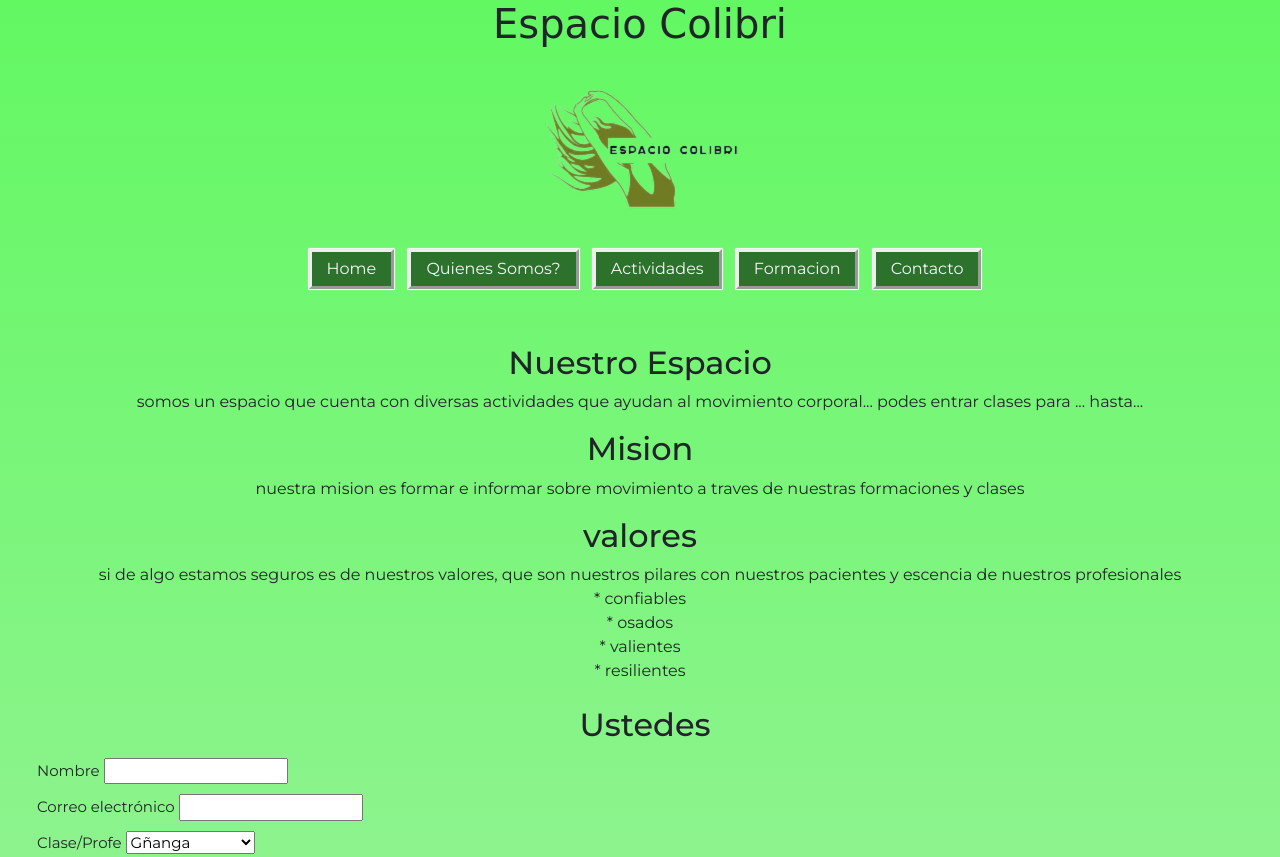
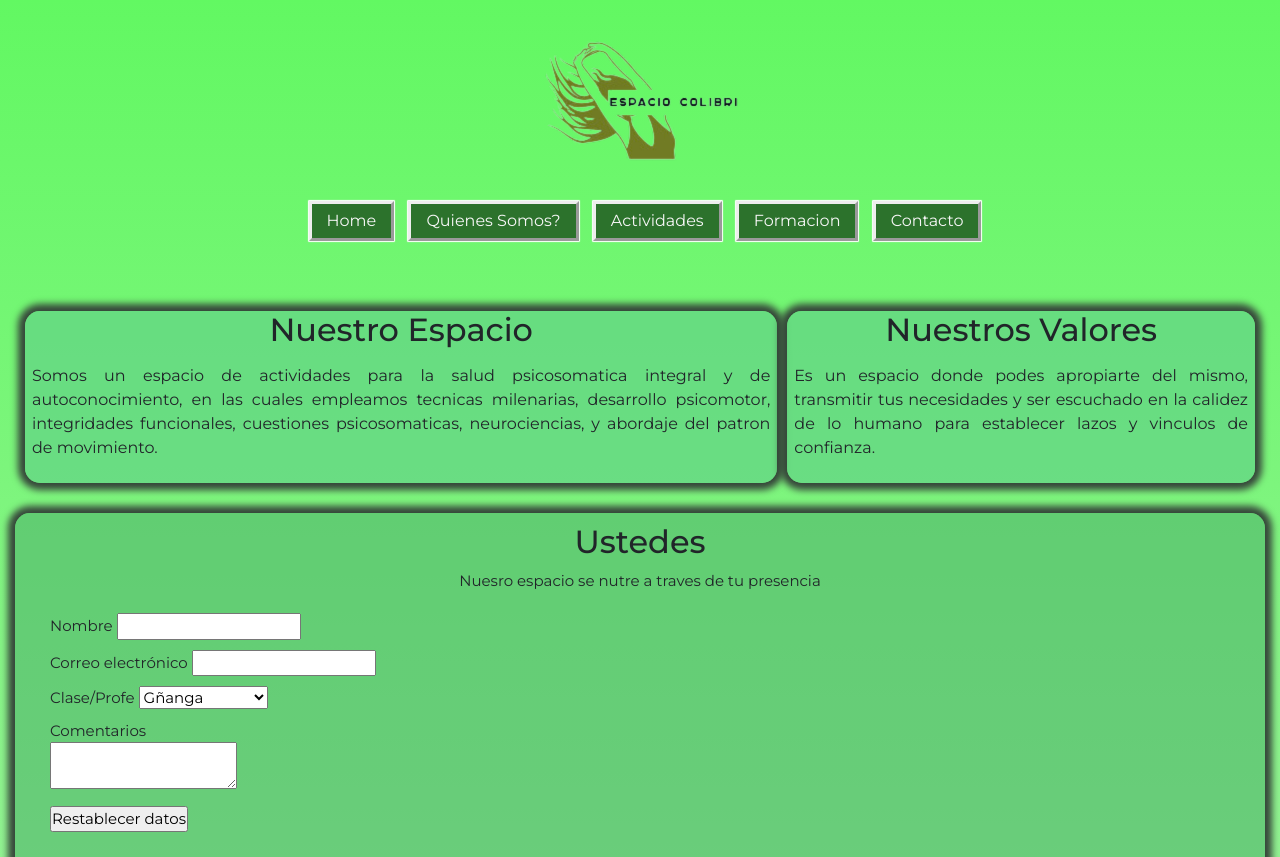
Before and after one commit to pbartoli2/segunda-entrega, a website: page pages/whoweare.html in a window 1280 px wide. Shown: the top 857 px of the page. Drawn offline with nearby package versions, Linux system fonts and the light colour scheme.

Commit message:
[PF] ULTIMO

```diff
--- a/SCSS/_cabeza.scss
+++ b/SCSS/_cabeza.scss
@@ -37,9 +37,9 @@
     }
 }
 h1{
-       font-family: $title-principal;
+  font-family: $title-principal;
+  display: none;
 }
-
 nav {
       padding: 10px;
       margin-left: 10px;
--- a/SCSS/_mediaq.scss
+++ b/SCSS/_mediaq.scss
@@ -28,7 +28,6 @@
         position: absolute;
         right: 40px;
         top: 40px;
-        z-index: 9999;
         &:hover {
             color: rgb(11, 128, 69);
         }
@@ -45,6 +44,7 @@
     .menunav {
         nav{
     position: absolute;
+    z-index: 9999;
     top: 0%;
     right: 0;
     height: 100%;
@@ -107,4 +107,7 @@
     top: 5%;
     height: 100%;
    }
+   .quienesomos{
+    display: block;
+   }
 }
--- a/SCSS/_pages.scss
+++ b/SCSS/_pages.scss
@@ -1,4 +1,4 @@
-/*paginas*/
+/*pagina actividades*/
 .actividades{
     display: none;
     &__tipos{
@@ -10,6 +10,7 @@
       font-weight: $regular;
     }
 }
+/*pagina de formacion*/
 .formaciongeneral{
   display: block;
   &__horario{
@@ -24,6 +25,11 @@
   &__texto{
     font-family: $parrafos;
     font-weight: $regular;
+    text-align: justify;
+    margin-right: 20px;
+    margin-left: 20px;
+    padding-bottom: 20px;
+    padding-top: 10px;
   }
   img{
     display: inline-block;
@@ -35,10 +41,36 @@
   }
 }
 /*formulario de quienes somos*/
+.quienesomos{
+  display: flex;
+  width: auto;
+  margin: 10px;
+  padding: 10px;
+  &__p-valores{
+    background-color: rgba(98, 212, 133, 0.705);
+    box-shadow: 0px 0px 7px 7px rgb(54, 70, 58);
+    border-radius: 15px;
+    margin: 5px;
+    p{
+      padding: 7px;
+      text-align: justify;
+    }
+  }
+  &__p-espacio{
+    margin: 5px;
+    background-color: rgba(98, 212, 133, 0.705);
+    box-shadow: 0px 0px 7px 7px rgb(54, 70, 58);
+    border-radius: 15px;
+    p{
+      padding: 7px;
+      text-align: justify;
+    }
+  }
+}
 .form {
   display: block;
   text-align: left;
-  width: 100%;
+  width: auto;
   font-family: $parrafos;
   font-size: 1em;
   margin-left: 20px;
@@ -51,10 +83,13 @@
 }
 .opiniones {
   font-size: 15px;
-  width: 100%;
-  padding: 7px;
-  margin: 5px;
-  &__ustedes{
+  padding: 10px;
+  width: auto;
+  margin: 15px;
+  background-color: rgba(74, 175, 104, 0.548);
+  box-shadow: 0px 0px 7px 7px rgb(54, 70, 58);
+  border-radius: 15px;
+   &__ustedes{
     padding: 5px;
   }
 }
@@ -80,3 +115,4 @@
     opacity: 1;
   }
 }
+/*pagina de contacto*/
--- a/SCSS/_principal.scss
+++ b/SCSS/_principal.scss
@@ -1,6 +1,6 @@
 body{
     background: linear-gradient(rgb(98, 248, 98),rgb(160, 241, 160));
-    font-family: "Montserrat", sans-serif;
+    font-family: $parrafos;
     text-align: center;
     margin: 0;
     padding: 0;
--- a/pages/whoweare.html
+++ b/pages/whoweare.html
@@ -3,7 +3,7 @@
 <head>
     <meta charset="UTF-8">
     <meta name="viewport" content="width=device-width, initial-scale=1.0">
-    <title>Espacio Colibri</title>
+    <title>Nosotros - Espacio Colibri</title>
     <!--google fonts-->
     <link rel="preconnect" href="https://fonts.googleapis.com">
 <link rel="preconnect" href="https://fonts.gstatic.com" crossorigin>
@@ -13,7 +13,6 @@
     <link href="https://fonts.googleapis.com/css2?family=Montserrat:ital,wght@0,100..900;1,100..900&display=swap" rel="stylesheet">
         <!--estilos-->
         <!--bootstrap--><link href="https://cdn.jsdelivr.net/npm/bootstrap@5.3.3/dist/css/bootstrap.min.css" rel="stylesheet" integrity="sha384-QWTKZyjpPEjISv5WaRU9OFeRpok6YctnYmDr5pNlyT2bRjXh0JMhjY6hW+ALEwIH" crossorigin="anonymous">
-
  <link rel="stylesheet" href="../css/style.css">
 </head>
 <body>
@@ -36,39 +35,28 @@
        </div>
     </header>
 <main>
-<section>
-    <div class="general">
-    <h2>Nuestro Espacio</h2>
-    <!--texto de nuestro lugar-->
-    <p>somos un espacio que cuenta con diversas actividades que ayudan al movimiento corporal... podes entrar clases para ... hasta...
+<section class="quienesomos">
+    <article class="quienesomos__p-espacio"><h2>Nuestro Espacio</h2>
+    <p> Somos un espacio de actividades para la salud psicosomatica integral y de autoconocimiento, en las cuales empleamos tecnicas milenarias, desarrollo psicomotor, integridades funcionales, cuestiones psicosomaticas, neurociencias, y abordaje del patron de movimiento.</p>
+    </article>
+    <article class="quienesomos__p-valores">
+    <h2>Nuestros Valores</h2>
+    <p>Es un espacio donde podes apropiarte del mismo, transmitir tus necesidades y ser escuchado en la calidez de lo humano para establecer lazos y vinculos de confianza.
     </p>
-    <article><h2>Mision</h2>
-    <p>nuestra mision es formar e informar sobre movimiento a traves de nuestras formaciones y clases
-
-    </p></article>
-    <article><h2>valores</h2>
-    <p>si de algo estamos seguros es de nuestros valores, que son nuestros pilares con nuestros pacientes y escencia de nuestros profesionales
-        <br>* confiables
-        <br>* osados
-        <br>* valientes
-        <br>* resilientes
-
-    </p></article>
-    </div>
+    </article>
 </section>
 <section class="opiniones">
     <h2>Ustedes</h2>
+    <p>Nuesro espacio se nutre a traves de tu presencia</p>
     <form class="form">
         <div class="opiniones__ustedes">
             <label>Nombre</label>
             <input type="name">
         </div>
-
        <div class="opiniones__ustedes">
         <label for="from">Correo electrónico</label>
         <input type= "email" id="from">
        </div>
-
         <div class="opiniones__ustedes">
             <label>Clase/Profe</label>
           <select>
@@ -78,7 +66,6 @@
             <option>Integral</option>
           </select>
         </div>
-
         <div class="opiniones__ustedes">
             <label for="extra">Comentarios</label>
             <br><textarea id="extra" class="texto"></textarea>
@@ -92,10 +79,8 @@
        </form>
 </section>
 </main>
-
 <footer>
     <img src="../assets/logopie.png" alt="fotofinal" class="img-logopie">Derechos Reservados
 </footer>
 </body>
-
 </html>
```
Also changed, not shown: index.html (+4 -3 lines), pages/activites.html (+1 -6 lines), pages/contact.html (+6 -9 lines), pages/formation.html (+1 -4 lines), README.md, css/style.css, 1 other file.
